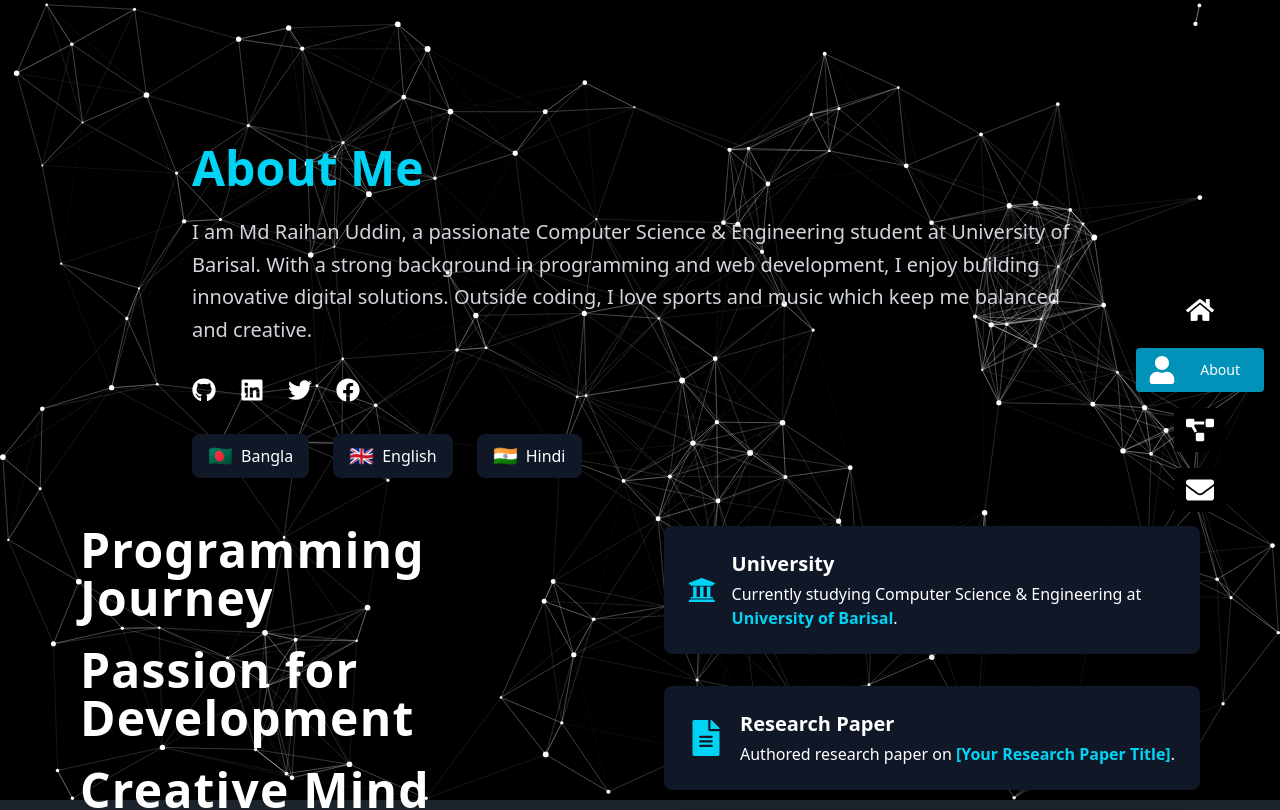
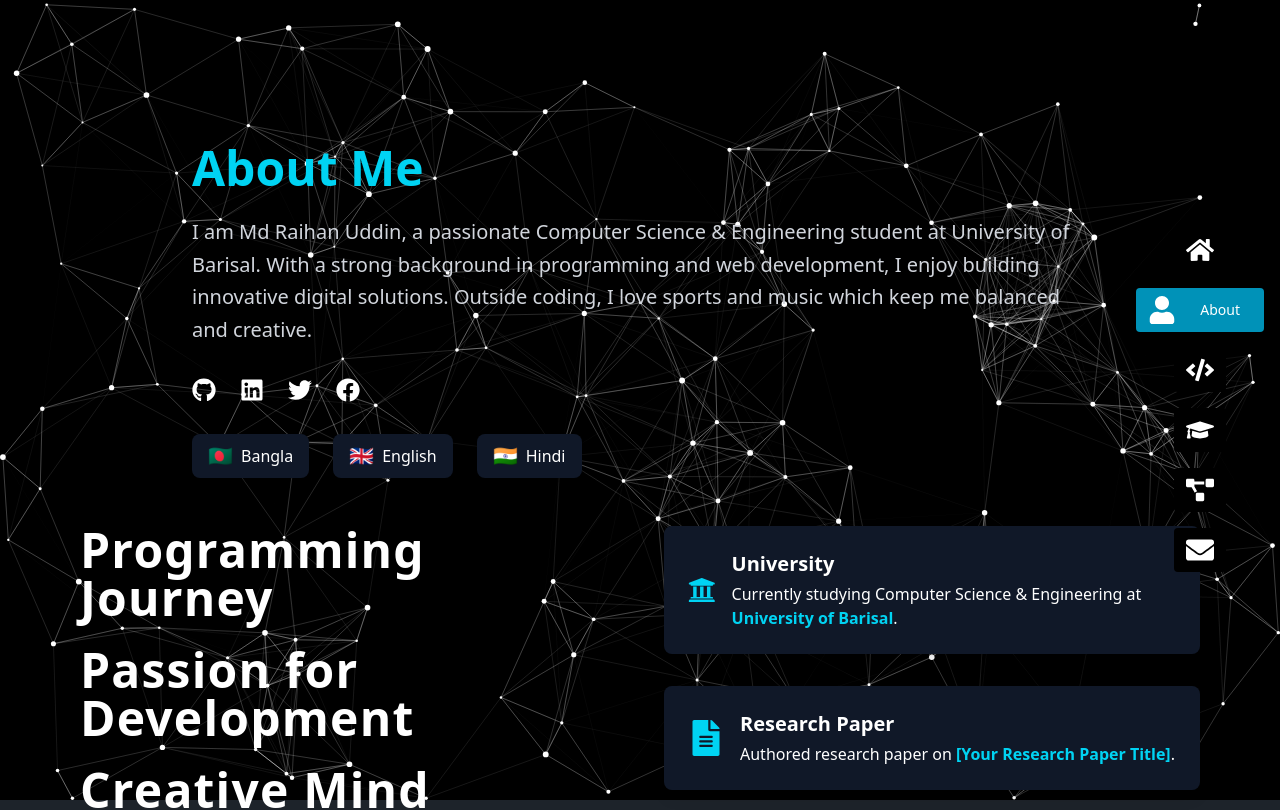
Before and after one commit to miskaran2002/raihan-s-portfolio, a React (Vite) app: page /about in a window 1280 px wide. Shown: the top 810 px of the page. Built offline with nearby package versions, Linux system fonts and the light colour scheme.

Commit message:
update navbar

```diff
--- a/src/page/Navbar/Navbar.jsx
+++ b/src/page/Navbar/Navbar.jsx
@@ -7,6 +7,8 @@ import {
     FaEnvelope,
     FaBars,
     FaTimes,
+    FaGraduationCap,
+    FaCode
 } from "react-icons/fa";
 
 const Navbar = () => {
@@ -16,6 +18,8 @@ const Navbar = () => {
     const navLinks = [
         { name: "Home", icon: <FaHome size={28} />, to: "/" },
         { name: "About", icon: <FaUser size={28} />, to: "/about" },
+        { name: "Skills", icon: <FaCode size={28} />, to: "/skills" },
+        { name: "Education", icon: <FaGraduationCap size={28} />, to: "/education" },
         { name: "Projects", icon: <FaProjectDiagram size={28} />, to: "/projects" },
         { name: "Contact", icon: <FaEnvelope size={28} />, to: "/contact" },
     ];
@@ -25,7 +29,7 @@ const Navbar = () => {
             {/* Top Header (Mobile & Tablet) */}
             <header className="fixed top-0 left-0 w-full bg-red-800 text-white z-50 flex justify-between items-center px-4 py-3 shadow-lg md:hidden">
                 <h1 className="font-bold text-lg tracking-wide">
-                    <Link to="/">Portfolio</Link>
+                    <Link to="/">Md Raihan Uddin</Link>
                 </h1>
                 <button
                     className="text-2xl"
@@ -59,6 +63,7 @@ const Navbar = () => {
                 </div>
             </div>
 
+            {/* Desktop Sidebar */}
             <nav className="hidden md:flex flex-col items-center justify-center fixed right-0 top-1/2 -translate-y-1/2 p-4 rounded-l-lg space-y-4 z-40">
                 {navLinks.map((link, index) => {
                     const isHovered = hoveredIndex === index;
@@ -89,9 +94,6 @@ const Navbar = () => {
                     );
                 })}
             </nav>
-
-
-
         </>
     );
 };
```
